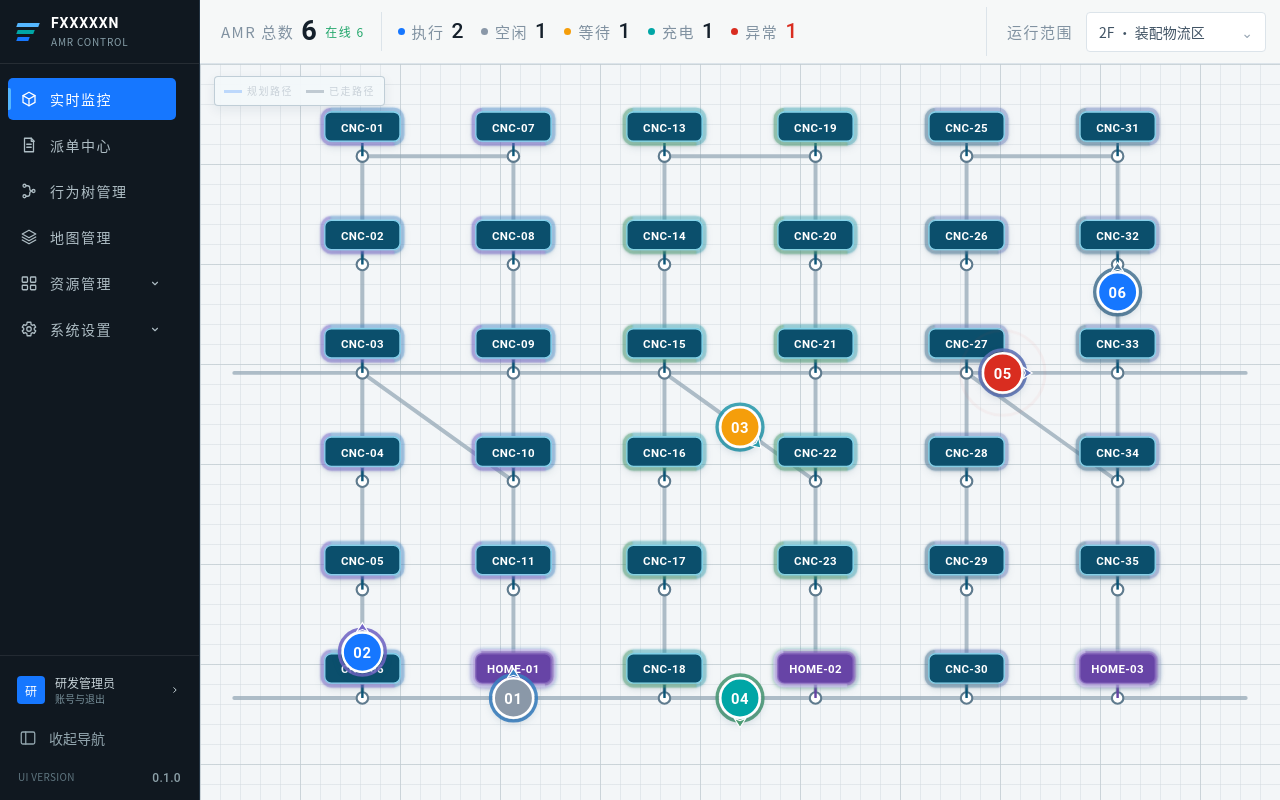
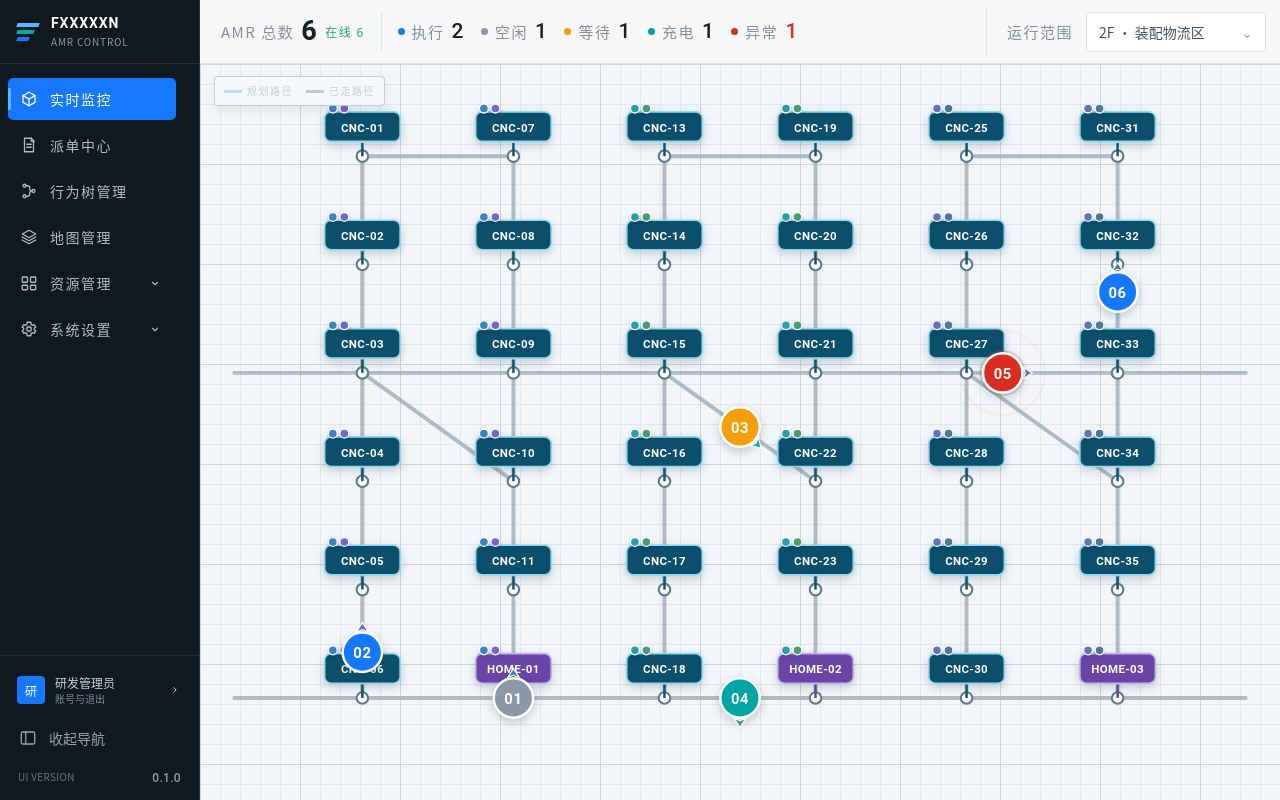
Before and after one commit to zhanzhikai611-del/AMR_V2, a Vue app: page / in a window 1280 px wide. Built offline with nearby package versions, Linux system fonts and the light colour scheme.

Commit message:
refine: simplify AMR service indicators

```diff
--- a/src/features/digital-twin/DigitalTwinMap.vue
+++ b/src/features/digital-twin/DigitalTwinMap.vue
@@ -115,21 +115,15 @@ function endPan(event: PointerEvent) {
         <g class="logic-resource-layer">
           <g v-for="resource in visibleResources" :key="resource.id" :class="['logic-resource', `resource-${resource.type}`, resource.state, { 'service-highlight': selectedServiceResources.has(resource.id), muted: selectedAmrId && !selectedServiceResources.has(resource.id) }]" :transform="`translate(${resource.position.x} ${resource.position.y})`">
             <path d="M0 0V-8"/><rect x="-23" y="-27" width="46" height="18" rx="4"/>
-            <rect
+            <circle
               v-for="(serviceAmr, index) in serviceAmrsForResource(resource.id)"
               :key="`${resource.id}-${serviceAmr.id}`"
-              class="resource-service-segment"
-              x="-24.5"
-              y="-28.5"
-              width="49"
-              height="21"
-              rx="5.5"
-              pathLength="1"
+              class="resource-service-dot"
+              :cx="-18 + index * 7"
+              cy="-29"
+              r="2.7"
               :style="{
                 '--service-color': serviceColor(serviceAmr.id),
-                strokeDasharray: `${1 / serviceAmrsForResource(resource.id).length} ${1 - 1 / serviceAmrsForResource(resource.id).length}`,
-                strokeDashoffset: `${-index / serviceAmrsForResource(resource.id).length}`,
-                animationDelay: `${index * -1.8}s`,
               }"
             />
             <text y="-15">{{ resource.label }}</text>
@@ -141,7 +135,6 @@ function endPan(event: PointerEvent) {
             <rect class="amr-hit-target" x="-22" y="-20" width="44" height="40" rx="10"/>
             <circle v-if="amr.tone === 'fault'" class="fault-pulse fault-pulse-one" r="18"/><circle v-if="amr.tone === 'fault'" class="fault-pulse fault-pulse-two" r="18"/>
             <circle class="selection-ring" r="17"/>
-            <circle class="amr-service-ring" r="14"/>
             <circle class="amr-body" r="12"/>
             <g class="amr-direction" :transform="`rotate(${amr.heading})`"><path d="M0-18L3.5-12.5L0-13.8L-3.5-12.5Z"/></g>
             <text class="amr-id" x="0" y="3.5">{{ amr.id.slice(-2) }}</text>
```
Also changed, not shown: src/styles/main.css.
